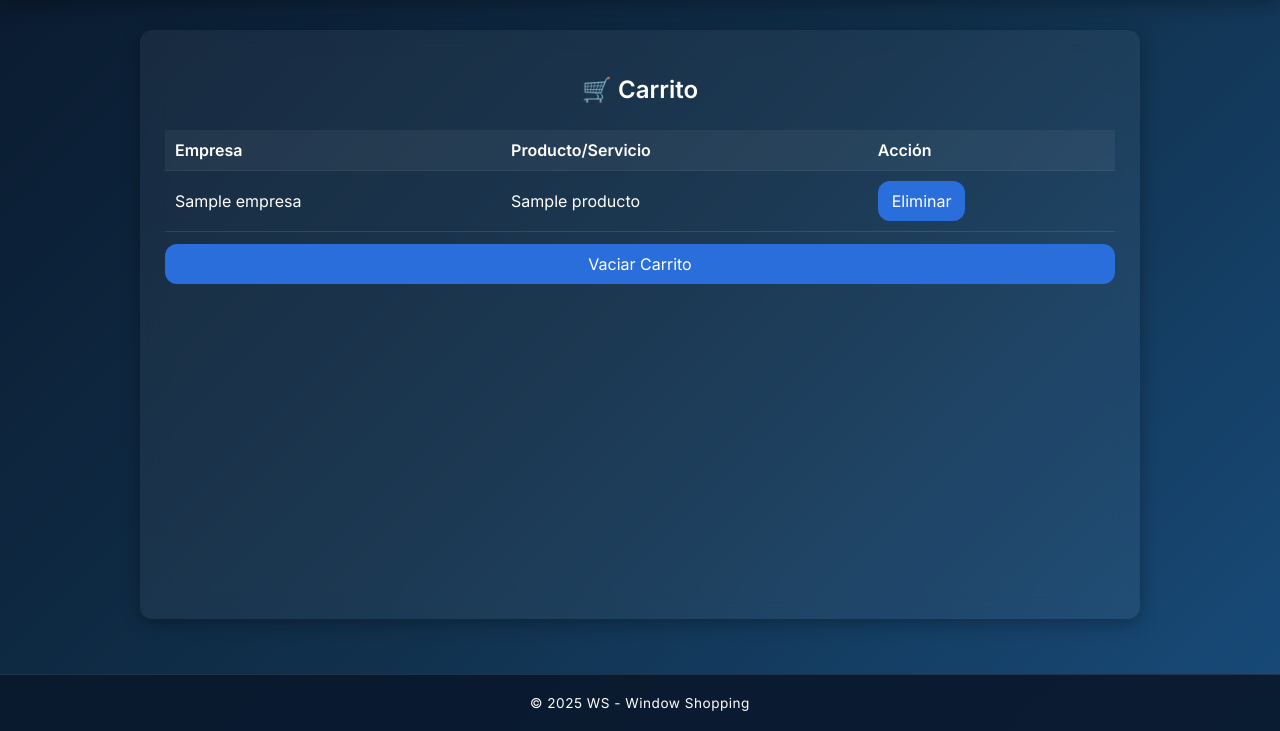
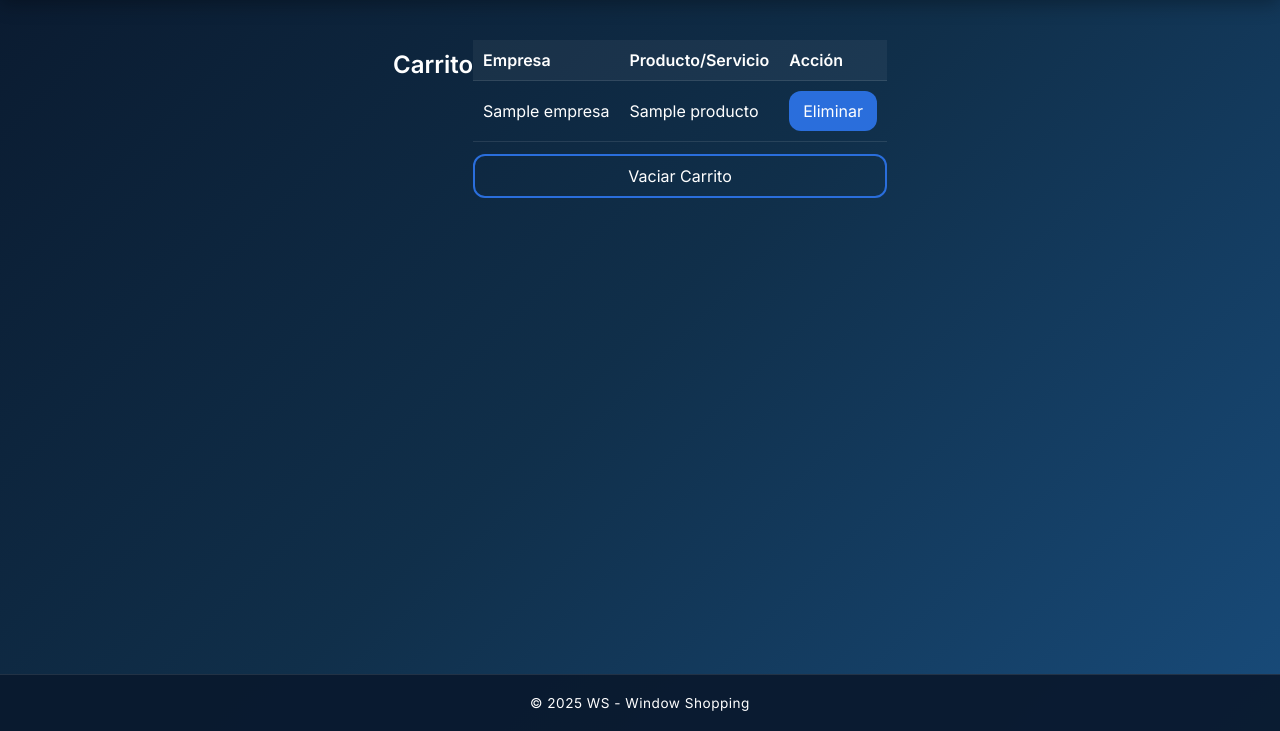
Before and after one commit to crhponce-blip/window-shopping, a Flask app: template templates/carrito.html in a window 1280 px wide. Shown: the part 69-800 px from the top of the page. Run offline with Flask 3, Linux system fonts and the light colour scheme; the template is opened without the code that fills it: most values are stand-ins (such as "Sample title", 1, 10 or a date in 2020).

Commit message:
Update carrito.html

```diff
--- a/templates/carrito.html
+++ b/templates/carrito.html
@@ -1,31 +1,25 @@
 {% extends "base.html" %}
 {% block content %}
-<div class="card">
-  <h2>🛒 {{ t("Carrito","Cart","購物車") }}</h2>
+<h2>{{ t("Carrito","Cart","購物車") }}</h2>
 {% if cart %}
 <form method="post">
   <table class="table">
     <thead>
-        <tr>
-          <th>{{ t("Empresa","Company","公司") }}</th>
-          <th>{{ t("Producto/Servicio","Product/Service","產品/服務") }}</th>
-          <th>{{ t("Acción","Action","操作") }}</th>
-        </tr>
+      <tr><th>Empresa</th><th>{{ t("Producto/Servicio","Product/Service","產品/服務") }}</th><th>{{ t("Acción","Action","操作") }}</th></tr>
     </thead>
     <tbody>
       {% for i in cart %}
       <tr>
         <td>{{ i.empresa }}</td>
         <td>{{ i.producto or i.servicio }}</td>
-          <td><button name="action" value="remove:{{ loop.index0 }}" class="btn danger">{{ t("Eliminar","Remove","刪除") }}</button></td>
+        <td><button name="action" value="remove:{{ loop.index0 }}" class="btn">{{ t("Eliminar","Remove","刪除") }}</button></td>
       </tr>
       {% endfor %}
     </tbody>
   </table>
-    <button name="action" value="clear" class="btn warning">{{ t("Vaciar Carrito","Clear Cart","清空購物車") }}</button>
+  <button name="action" value="clear" class="btn btn-outline">{{ t("Vaciar Carrito","Clear Cart","清空購物車") }}</button>
 </form>
 {% else %}
 <p>{{ t("Carrito vacío","Cart empty","購物車是空的") }}</p>
 {% endif %}
-</div>
 {% endblock %}
```
Lines whose indentation alone changed are shown as unchanged.
